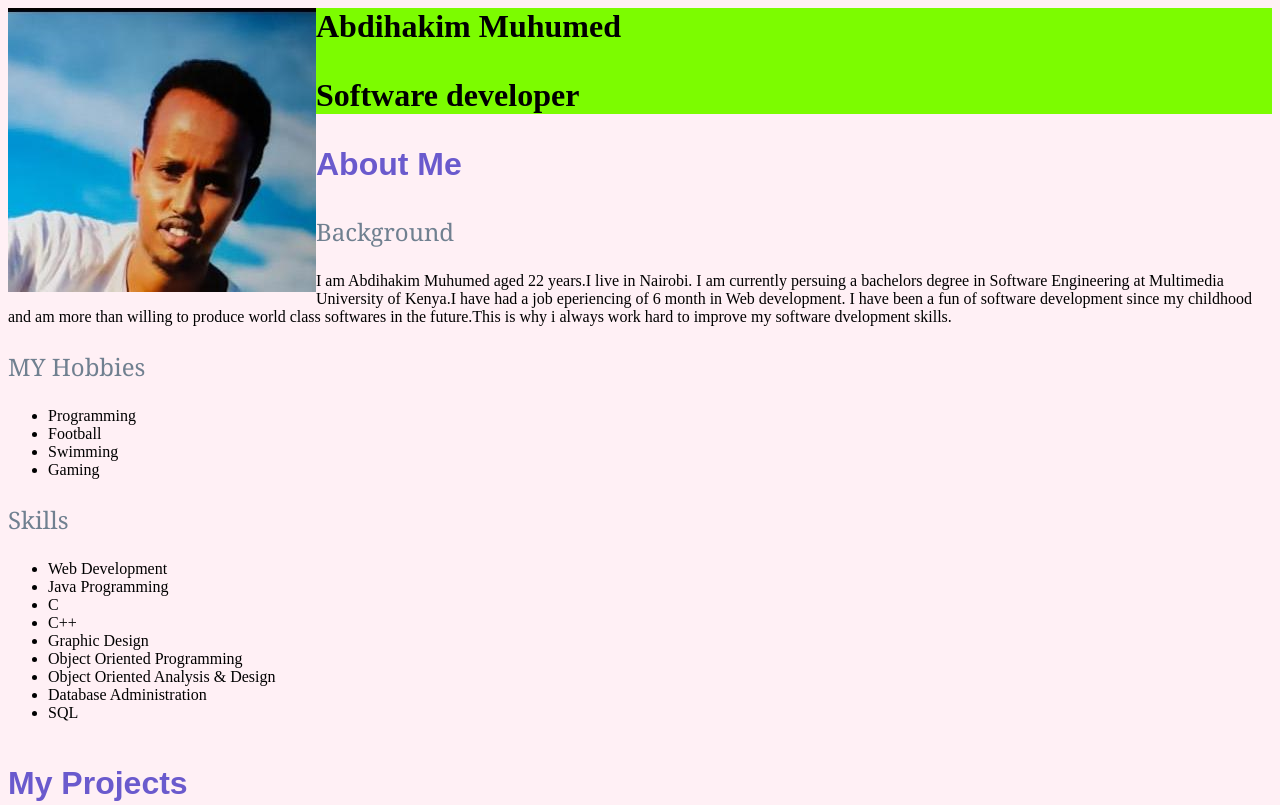
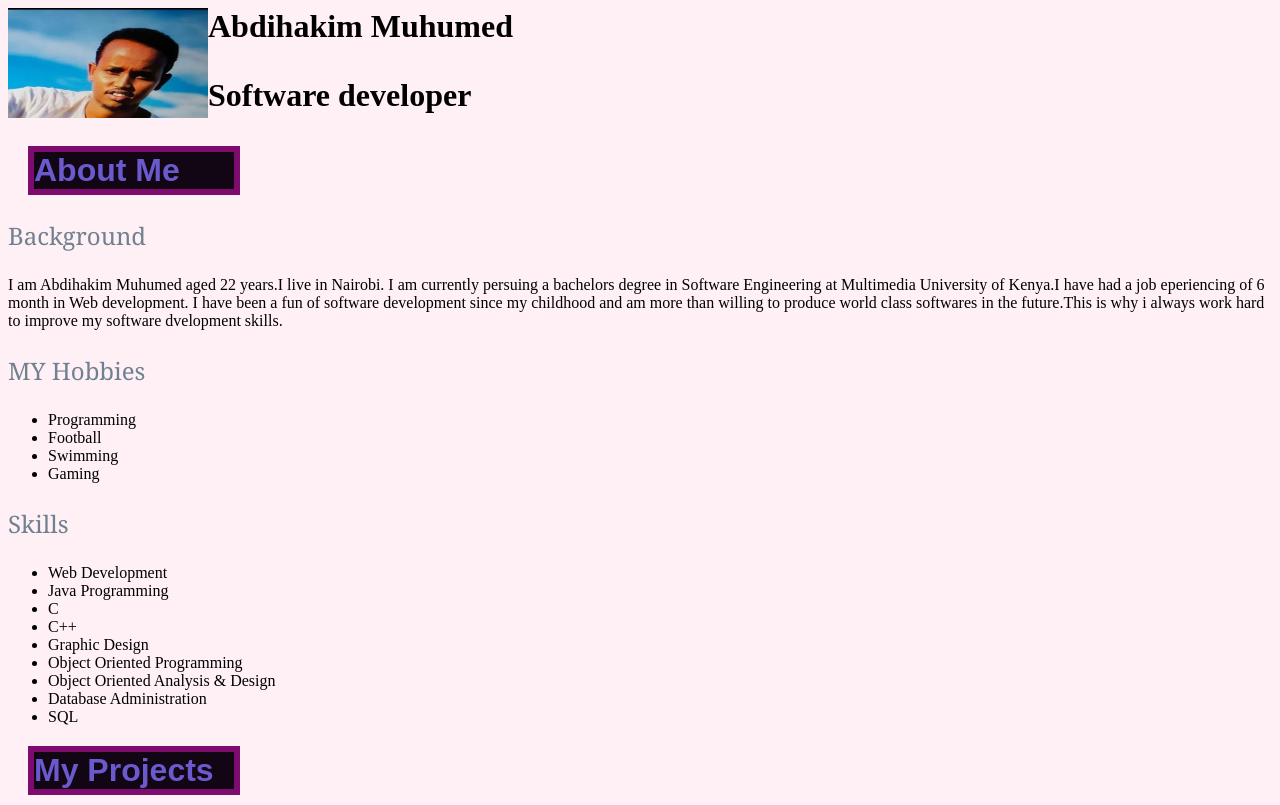
Before and after one commit to Abdihakim-Muhumed/Portfolio, a plain HTML site: page index.html in a window 1280 px wide. Shown: the top 805 px of the page. Drawn offline with Linux system fonts and the light colour scheme.

Commit message:
Update index.html

```diff
--- a/css/styles.css
+++ b/css/styles.css
@@ -4,17 +4,25 @@ body{
 }
    img{
        float: left;
-       size: 2px;
+       width: 200px;
+       height: 110px;
    }
-.sidebar{
-
-    background-color: lawngreen;
+.profile{
+    background-color: rgb(5, 40, 56);
+    background-size: height: 110px; ;
 }
 .hed{
     color: slateblue;
-   font-size: xx-large;
+    font-size: xx-large;
     font-family: Arial, Helvetica, sans-serif;
+    border: 6px solid rgb(126, 12, 111) ;
+    padding: 6px solid rgb(25, 230, 212);
+    margin: 20px;
+    background-color: rgb(19, 6, 20);
+    width: 200px;
+    height: fit-content;
 }
+
 .sub{
     font-size: x-large;
     font-family: Cambria, Cochin, Georgia, Times, 'Times New Roman', serif;
```
